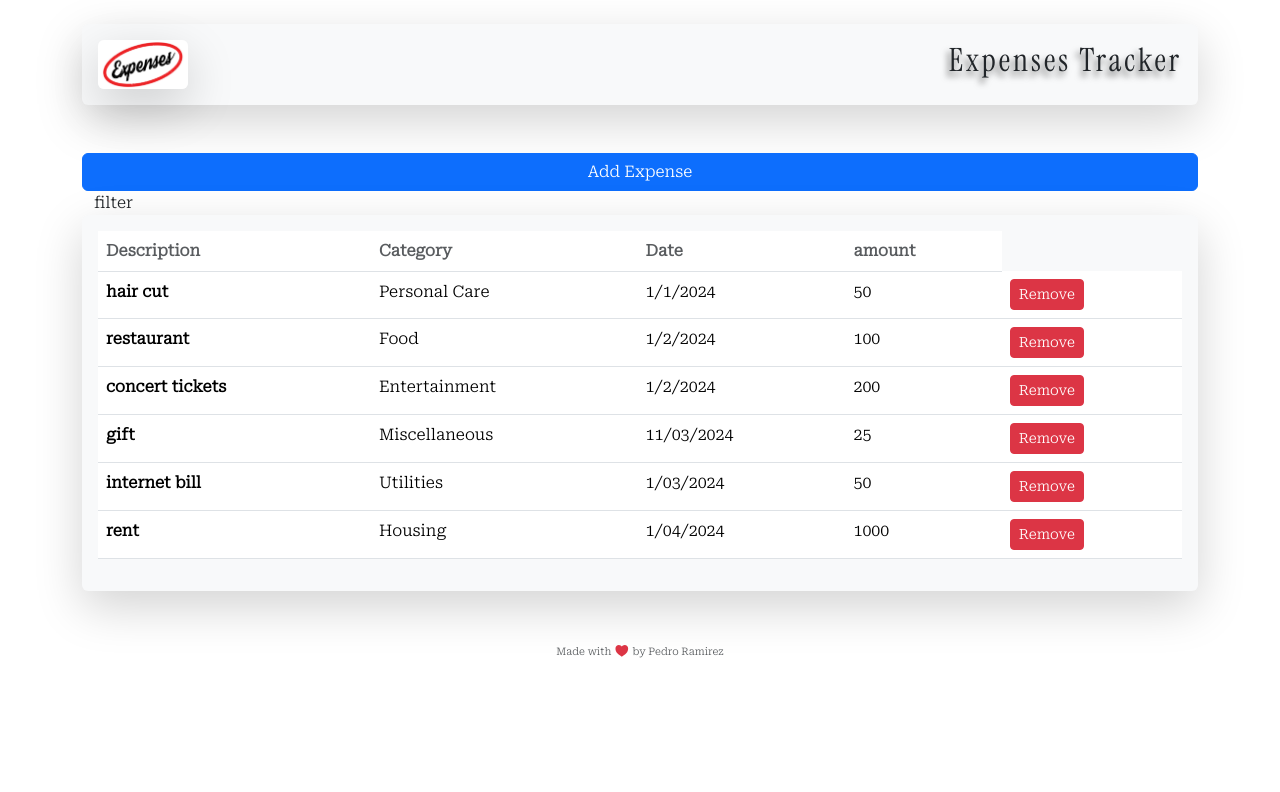
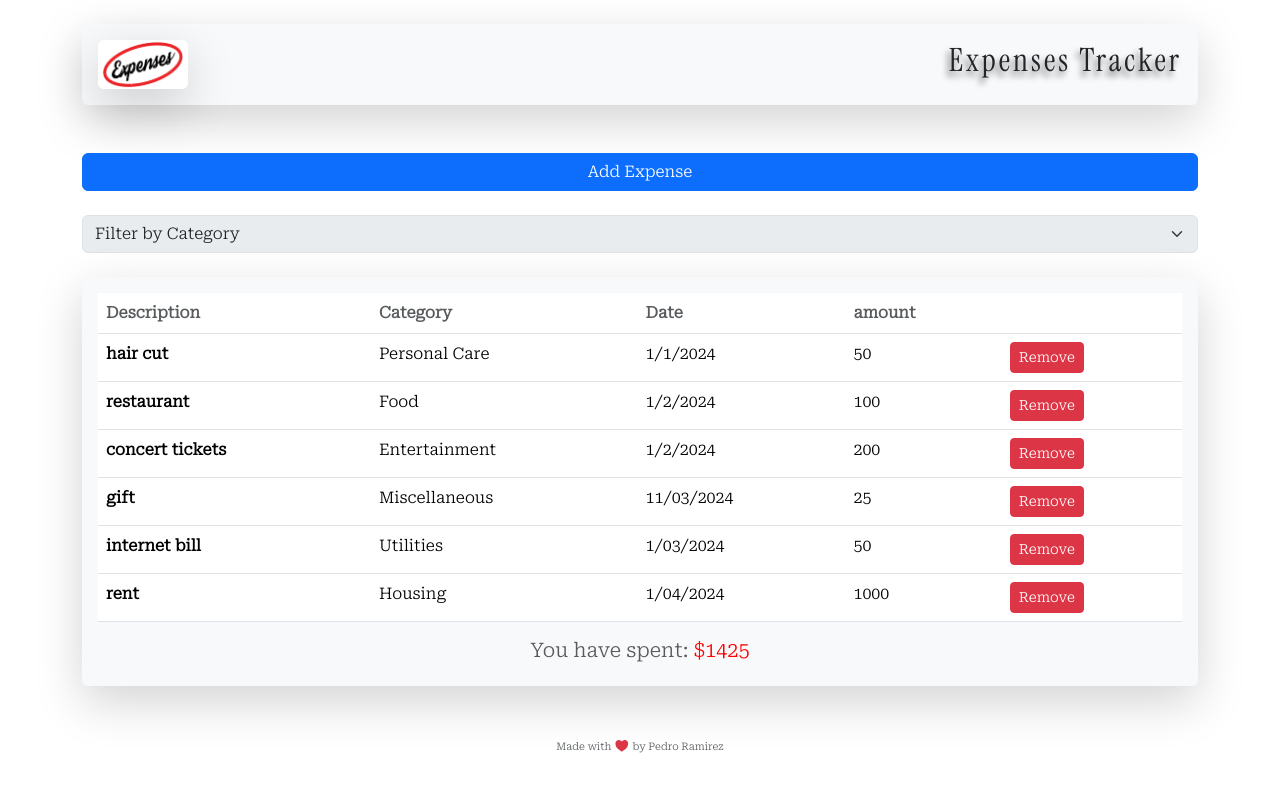
Before and after one commit to pramirez2328/expenses-tracker, a React (Vite) app: page / in a window 1280 px wide. Shown: the top 792 px of the page. Built offline with nearby package versions, Linux system fonts and the light colour scheme.

Commit message:
add filter

```diff
--- a/src/App.tsx
+++ b/src/App.tsx
@@ -1,4 +1,4 @@
-import { useState } from 'react';
+import { useState, useEffect } from 'react';
 import CollectExpenses from './components/CollectExpenses/CollectExpenses';
 import FilterExpenses from './components/FilterExpenses/FilterExpenses';
 import ListExpenses from './components/ListExpenses/ListExpenses';
@@ -17,15 +17,49 @@ interface FormValues {
 }
 
 function App() {
-  const [expenses, setExpenses] = useState<FormValues[]>(existingExpenses);
+  const [expenses, setExpenses] = useState<FormValues[]>([]);
+  const [totals, setTotals] = useState<number>(0);
+
+  useEffect(() => {
+    const storedExpenses = localStorage.getItem('expenses');
+    if (storedExpenses) {
+      setExpenses(JSON.parse(storedExpenses));
+    } else {
+      setExpenses(existingExpenses);
+    }
+  }, []);
+
+  useEffect(() => {
+    const amounts = expenses.map((expense) => expense.amount);
+    const total = amounts.reduce((acc, item) => (acc += item), 0);
+    setTotals(total);
+  }, [expenses]);
 
   const handleOnSubmit = (values: FormValues) => {
     const date = values.date.split('-');
-    setExpenses([...expenses, { ...values, date: `${date[1]}/${date[2]}/${date[0]}`, id: expenses.length + 1 }]);
+    const newExpense = [...expenses, { ...values, date: `${date[1]}/${date[2]}/${date[0]}`, id: expenses.length + 1 }];
+    setExpenses(newExpense);
+    localStorage.setItem('expenses', JSON.stringify(newExpense));
   };
 
   const handleRemoveExpense = (id: number) => {
-    setExpenses(expenses.filter((expense) => expense.id !== id));
+    const newExpenses = expenses.filter((expense) => expense.id !== id);
+    setExpenses(newExpenses);
+    localStorage.setItem('expenses', JSON.stringify(newExpenses));
+  };
+
+  const handleFilterExpenses = (event: { target: { value: string } }) => {
+    if (event.target.value === 'Filter by Category') {
+      const storedExpenses = localStorage.getItem('expenses');
+      if (storedExpenses) {
+        setExpenses(JSON.parse(storedExpenses));
+      } else {
+        setExpenses(existingExpenses);
+      }
+    } else {
+      const filterExpenses = expenses.filter((expense) => expense.category === event.target.value);
+      setExpenses(filterExpenses);
+    }
   };
 
   return (
@@ -33,15 +67,15 @@ function App() {
       <div className='row'>
         <Header />
       </div>
-      <div className='row'>
+      <div className='row '>
         <CollectExpenses handleOnSubmit={handleOnSubmit} />
       </div>
       <div className='row'>
-        <FilterExpenses />
+        <FilterExpenses handleFilterExpenses={handleFilterExpenses} />
       </div>
 
-      <div className='row'>
-        <ListExpenses expenses={expenses} handleRemove={handleRemoveExpense} />
+      <div className='row '>
+        <ListExpenses expenses={expenses} handleRemove={handleRemoveExpense} total={totals} />
       </div>
       <div className='row'>
         <Footer />
--- a/src/components/collectExpenses/AddExpense.tsx
+++ b/src/components/collectExpenses/AddExpense.tsx
@@ -5,6 +5,7 @@ import Row from 'react-bootstrap/Row';
 import * as formik from 'formik';
 import * as yup from 'yup';
 import categories from '../../util/getCategories';
+import { useState } from 'react';
 
 interface FormValues {
   id: number;
@@ -16,9 +17,10 @@ interface FormValues {
 
 interface FormProps {
   handleOnSubmit: (values: FormValues) => void;
+  onHide: () => void;
 }
 
-function AddExpense({ handleOnSubmit }: FormProps) {
+function AddExpense({ handleOnSubmit, onHide }: FormProps) {
   const { Formik } = formik;
 
   const schema = yup.object().shape({
@@ -44,7 +46,11 @@ function AddExpense({ handleOnSubmit }: FormProps) {
         amount: 0,
       }}
     >
-      {({ handleSubmit, handleChange, values, touched, errors }) => (
+      {({ handleSubmit, handleChange, values, touched, errors }) => {
+        const hasErrors =
+          values.amount === 0 || values.category === '' || values.date === '' || values.description === '';
+
+        return (
           <Form noValidate onSubmit={handleSubmit}>
             <Row className='mb-3'>
               <Form.Group as={Col} md='6' controlId='description' className='position-relative'>
@@ -86,7 +92,6 @@ function AddExpense({ handleOnSubmit }: FormProps) {
                 </Form.Control.Feedback>
               </Form.Group>
             </Row>
-
             <Row className='mb-3'>
               <Form.Group as={Col} md='6' controlId='date'>
                 <Form.Label>Date</Form.Label>
@@ -122,9 +127,12 @@ function AddExpense({ handleOnSubmit }: FormProps) {
                 </Form.Control.Feedback>
               </Form.Group>
             </Row>
-          <Button type='submit'>Save Expense</Button>
+            <Button style={{ display: hasErrors ? 'none' : 'block' }} type='submit' onClick={() => onHide()}>
+              Save Expense
+            </Button>
           </Form>
-      )}
+        );
+      }}
     </Formik>
   );
 }
--- a/src/components/collectExpenses/CollectExpenses.tsx
+++ b/src/components/collectExpenses/CollectExpenses.tsx
@@ -27,7 +27,7 @@ function CollectExpenses({ handleOnSubmit }: FormProps) {
           <Modal.Title>Add Expense</Modal.Title>
         </Modal.Header>
         <Modal.Body>
-          <AddExpense handleOnSubmit={handleOnSubmit} />
+          <AddExpense handleOnSubmit={handleOnSubmit} onHide={() => setShow(!show)} />
         </Modal.Body>
       </Modal>
     </>
--- /dev/null
+++ b/src/components/filterExpenses/FilterExpenses.css
@@ -0,0 +1,5 @@
+select#filter-expenses.form-select:focus {
+  border: none !important;
+  outline: none !important;
+  box-shadow: none !important;
+}
--- a/src/components/filterExpenses/FilterExpenses.tsx
+++ b/src/components/filterExpenses/FilterExpenses.tsx
@@ -1,5 +1,29 @@
-function FilterExpenses() {
-  return <div>filter</div>;
+import { ChangeEvent, SelectHTMLAttributes } from 'react';
+import categories from '../../util/getCategories';
+import './FilterExpenses.css';
+
+interface FilterExpensesProps extends SelectHTMLAttributes<HTMLSelectElement> {
+  handleFilterExpenses: (event: ChangeEvent<HTMLSelectElement>) => void;
+}
+
+function FilterExpenses({ handleFilterExpenses }: FilterExpensesProps) {
+  return (
+    <div className='mt-4 mb-4 p-0'>
+      <select
+        id='filter-expenses'
+        onChange={handleFilterExpenses}
+        className='form-select bg-body-secondary'
+        aria-label='Default select example'
+      >
+        <option defaultValue=''>Filter by Category</option>
+        {categories.map((category) => (
+          <option key={category} defaultValue={category}>
+            {category}
+          </option>
+        ))}
+      </select>
+    </div>
+  );
 }
 
 export default FilterExpenses;
--- /dev/null
+++ b/src/components/listExpenses/ListExpenses.css
@@ -0,0 +1,3 @@
+.total {
+  color: red !important;
+}
--- a/src/components/listExpenses/ListExpenses.tsx
+++ b/src/components/listExpenses/ListExpenses.tsx
@@ -1,3 +1,4 @@
+import './ListExpenses.css';
 interface Expense {
   id: number;
   description: string;
@@ -6,7 +7,15 @@ interface Expense {
   amount: number;
 }
 
-function ListExpenses({ expenses, handleRemove }: { expenses: Expense[]; handleRemove: (id: number) => void }) {
+function ListExpenses({
+  expenses,
+  handleRemove,
+  total,
+}: {
+  expenses: Expense[];
+  handleRemove: (id: number) => void;
+  total: number;
+}) {
   return (
     <div className='table-responsive shadow-lg p-3 mb-5 bg-body-tertiary rounded'>
       <table className='table '>
@@ -23,6 +32,9 @@ function ListExpenses({ expenses, handleRemove }: { expenses: Expense[]; handleR
             </th>
             <th scope='col' className='text-muted'>
               amount
+            </th>
+            <th scope='col' className='text-muted'>
+              {''}
             </th>
           </tr>
         </thead>
@@ -44,6 +56,11 @@ function ListExpenses({ expenses, handleRemove }: { expenses: Expense[]; handleR
           })}
         </tbody>
       </table>
+      <div className='text-center'>
+        <h5 className='text-muted'>
+          You have spent: <span className='total'>${total}</span>
+        </h5>
+      </div>
     </div>
   );
 }
```
Lines whose indentation alone changed are shown as unchanged.
